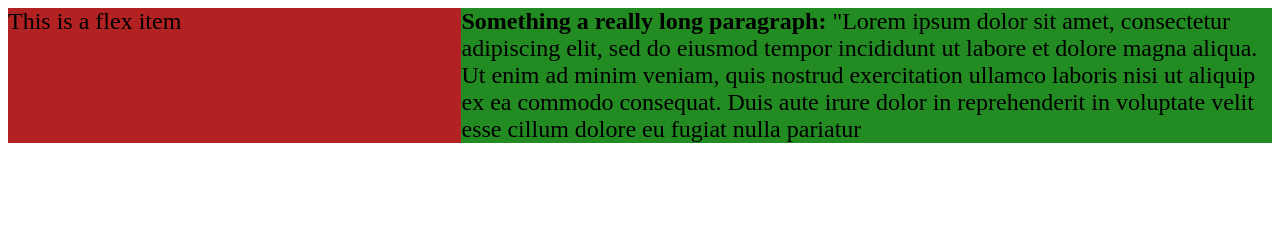
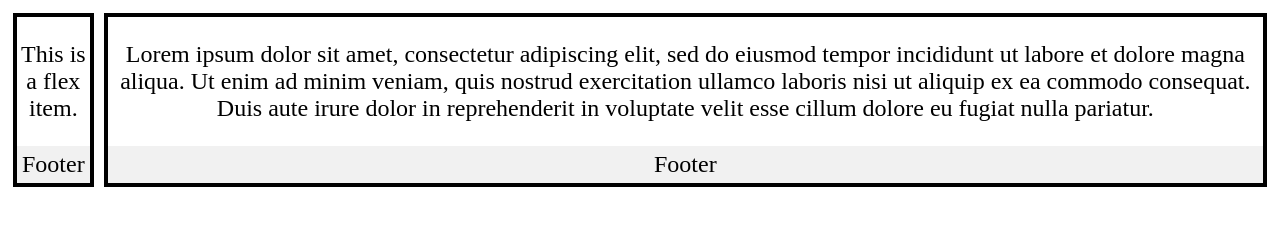
Before and after one commit to alibayramli/css-flexbox, a plain HTML site: page index.html in a window 1280 px wide. Drawn offline with Linux system fonts and the light colour scheme.

Commit message:
Check card items in flexbox

```diff
--- a/index.html
+++ b/index.html
@@ -10,13 +10,25 @@
 </head>
 
 <body>
-    <div class="container">
-        <div class="item1">This is a flex item</div>
-        <div class="item2"><b>Something a really long paragraph:</b> "Lorem ipsum dolor sit amet, consectetur adipiscing
-            elit,
-            sed do eiusmod tempor incididunt ut labore et dolore magna aliqua. Ut enim ad minim veniam, quis nostrud
-            exercitation ullamco laboris nisi ut aliquip ex ea commodo consequat. Duis aute irure dolor in reprehenderit
-            in voluptate velit esse cillum dolore eu fugiat nulla pariatur</div>
+    <div class="cards">
+        <div class="card">
+            <div class="body">
+                <p>This is a flex item.</p>
+            </div>
+            <div class="footer">Footer</div>
+        </div>
+        <div class="card">
+            <div class="body">
+                <p>Lorem ipsum dolor sit amet, consectetur adipiscing elit, sed do eiusmod tempor incididunt ut labore
+                    et dolore
+                    magna aliqua. Ut enim ad minim veniam, quis nostrud exercitation ullamco laboris nisi ut aliquip ex
+                    ea
+                    commodo consequat. Duis aute irure dolor in reprehenderit in voluptate velit esse cillum dolore eu
+                    fugiat
+                    nulla pariatur.</p>
+            </div>
+            <div class="footer">Footer</div>
+        </div>
     </div>
 
 </body>
--- a/styles.css
+++ b/styles.css
@@ -1,11 +1,18 @@
-.container {
-    font-size: 1.5rem;
+.cards {
     display: flex;
 }
-.item1 {
-    background-color: firebrick;
-    flex-basis: 2000px;
+.card {
+    font-size: 1.5rem;
+    border: 4px solid black;
+    margin: 5px;
+    text-align: center;
+    display: flex;
+    flex-direction: column;
 }
-.item2 {
-    background-color: forestgreen;
+.card .footer {
+    padding: 5px;
+    background-color: #f1f1f1;
 }
+.card .body {
+    flex: 1; /* telling the body to grow, fill up the space, whenever possible, there is not extra white space in the footer anymore*/
+}
```
